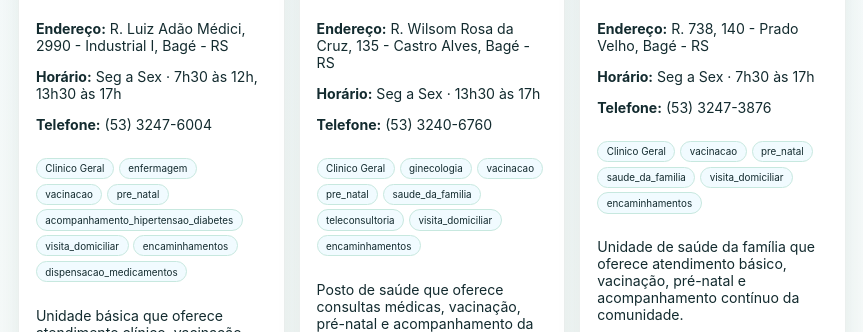
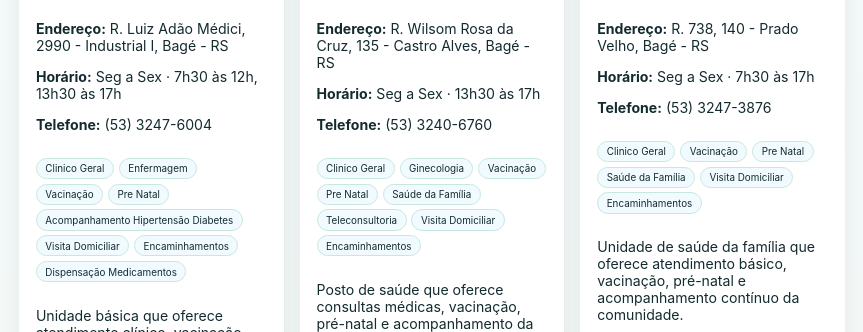
Before and after one commit to RodrigoPeraca/Pampa-Sa-de, a React (Create React App) app: page / in a window 1280 px wide. Shown: the part 2000-2332 px from the top of the page, without its empty margins (208-1071 px from the left). Built offline with nearby package versions, Linux system fonts and the light colour scheme.

Commit message:
Att 2 ortografia em services

```diff
--- a/src/App.js
+++ b/src/App.js
@@ -12,13 +12,13 @@ const FACILITIES = [
     phone: '(53) 3241-1588',
     services: [
       "Clinico Geral",
-      "ginecologia",
-      "vacinacao",
-      "pre_natal",
-      "saude_da_familia",
-      "praticas_integrativas",
-      "visita_domiciliar",
-      "encaminhamentos",
+      "Ginecologia",
+      "Vacinação",
+      "Pre Natal",
+      "Saúde da Família",
+      "Praticas Integrativas",
+      "Visita Domiciliar",
+      "Encaminhamentos",
     ],
     googleMaps:
       'https://maps.app.goo.gl/QEk2Kc8hfdkmWR728',
@@ -35,11 +35,11 @@ const FACILITIES = [
     phone: '(53) 3241-0042',
     services: [
       "Clinico Geral",
-      "vacinacao",
-      "pre_natal",
-      "saude_da_familia",
-      "visita_domiciliar",
-      "encaminhamentos",
+      "Vacinação",
+      "Pre Natal",
+      "Saúde da Família",
+      "Visita Domiciliar",
+      "Encaminhamentos",
     ],
     googleMaps:
       'https://maps.app.goo.gl/6NsLJbufWFrTmJTD8',
@@ -56,11 +56,11 @@ const FACILITIES = [
     phone: '(53) 3242-2476',
     services: [
       "Clinico Geral",
-      "vacinacao",
-      "pre_natal",
-      "saude_da_familia",
-      "visita_domiciliar",
-      "encaminhamentos",
+      "Vacinação",
+      "Pre Natal",
+      "Saúde da Família",
+      "Visita Domiciliar",
+      "Encaminhamentos",
     ],
     googleMaps:
       'https://maps.app.goo.gl/8yeCTE56M6Vow9Be7',
@@ -77,13 +77,13 @@ const FACILITIES = [
     phone: '(53) 3247-6004',
     services: [
       "Clinico Geral",
-      "enfermagem",
-      "vacinacao",
-      "pre_natal",
-      "acompanhamento_hipertensao_diabetes",
-      "visita_domiciliar",
-      "encaminhamentos",
-      "dispensacao_medicamentos",
+      "Enfermagem",
+      "Vacinação",
+      "Pre Natal",
+      "Acompanhamento Hipertensão Diabetes",
+      "Visita Domiciliar",
+      "Encaminhamentos",
+      "Dispensação Medicamentos",
     ],
     googleMaps:
       'https://maps.app.goo.gl/dMaW6zD4dL3kMNqC6',
@@ -99,13 +99,13 @@ const FACILITIES = [
     phone: '(53) 3240-6760',
     services: [
       "Clinico Geral",
-      "ginecologia",
-      "vacinacao",
-      "pre_natal",
-      "saude_da_familia",
-      "teleconsultoria",
-      "visita_domiciliar",
-      "encaminhamentos",
+      "Ginecologia",
+      "Vacinação",
+      "Pre Natal",
+      "Saúde da Família",
+      "Teleconsultoria",
+      "Visita Domiciliar",
+      "Encaminhamentos",
     ],
     googleMaps:
       'https://maps.app.goo.gl/LCpCQfUmqqijEz2d6',
@@ -122,11 +122,11 @@ const FACILITIES = [
     phone: '(53) 3247-3876',
     services: [
       "Clinico Geral",
-      "vacinacao",
-      "pre_natal",
-      "saude_da_familia",
-      "visita_domiciliar",
-      "encaminhamentos",
+      "Vacinação",
+      "Pre Natal",
+      "Saúde da Família",
+      "Visita Domiciliar",
+      "Encaminhamentos",
     ],
     googleMaps:
       'https://maps.app.goo.gl/RDvrhRxRKW7EoE9P7',
@@ -143,14 +143,14 @@ const FACILITIES = [
     phone: '(53) 3247-1385',
     services: [
       "Clinico Geral",
-      "ginecologia",
-      "vacinacao",
-      "pre_natal",
-      "saude_da_familia",
-      "visita_domiciliar",
-      "acompanhamento_familiar",
-      "encaminhamentos",
-      "educacao_em_saude",
+      "Ginecologia",
+      "Vacinação",
+      "Pre Natal",
+      "Saúde da Família",
+      "Visita Domiciliar",
+      "Acompanhamento Familiar",
+      "Encaminhamentos",
+      "Educação em Saúde",
     ],
     googleMaps:
       'https://maps.app.goo.gl/eztGbUAvzWFctPb97',
@@ -167,14 +167,14 @@ const FACILITIES = [
     phone: '(53) ---------',
     services: [
       "Clinico Geral",
-      "enfermagem",
-      "vacinacao",
-      "pre_natal",
-      "saude_da_familia",
-      "visita_domiciliar",
-      "acompanhamento_cronicos",
-      "encaminhamentos",
-      "promocao_saude",
+      "Enfermagem",
+      "Vacinação",
+      "Pre Natal",
+      "Saúde da Família",
+      "Visita Domiciliar",
+      "Acompanhamento Crónicos",
+      "Encaminhamentos",
+      "Promoção Saúde",
     ],
     googleMaps:
       'https://maps.app.goo.gl/BSDQySfhBWTYyYHW7',
@@ -191,12 +191,12 @@ const FACILITIES = [
     phone: '(53) 3242-8518',
     services: [
       "Clinico Geral",
-      "enfermagem",
-      "vacinacao",
-      "pre_natal",
-      "saude_da_familia",
-      "visita_domiciliar",
-      "encaminhamentos",
+      "Enfermagem",
+      "Vacinação",
+      "Pre Natal",
+      "Saúde da Família",
+      "Visita Domiciliar",
+      "Encaminhamentos",
     ],
     googleMaps:
       'https://maps.app.goo.gl/nutertoSDxGP8s5YA',
@@ -213,13 +213,13 @@ const FACILITIES = [
     phone: '(53) 3247-1356',
     services: [
       "Clinico Geral",
-      "ginecologia",
-      "vacinacao",
-      "pre_natal",
-      "saude_da_familia",
-      "visita_domiciliar",
-      "encaminhamentos",
-      "educacao_em_saude",
+      "Ginecologia",
+      "Vacinação",
+      "Pre Natal",
+      "Saúde da Família",
+      "Visita Domiciliar",
+      "Encaminhamentos",
+      "Educação em Saúde",
     ],
     googleMaps:
       'https://maps.app.goo.gl/k1iW7i8hjvxUnwz36',
@@ -236,11 +236,11 @@ const FACILITIES = [
     phone: '(53) 3242-3016',
     services: [
       "Clinico Geral",
-        "enfermagem",
-        "vacinacao",
-        "pre_natal",
-        "dispensacao_medicamentos",
-        "encaminhamentos",
+      "Enfermagem",
+      "Vacinação",
+      "Pre Natal",
+      "Dispensação Medicamentos",
+      "Encaminhamentos",
     ],
     googleMaps:
       'https://maps.app.goo.gl/e1fgdUYuPsN4Am79A',
@@ -257,13 +257,13 @@ const FACILITIES = [
     phone: '(53) 3241-0774',
     services: [
       "Clinico Geral",
-      "ginecologia",
-      "vacinacao",
-      "pre_natal",
-      "saude_da_familia",
-      "teleconsultoria",
-      "visita_domiciliar",
-      "encaminhamentos",
+      "Ginecologia",
+      "Vacinação",
+      "Pre Natal",
+      "Saúde da Família",
+      "Teleconsultoria",
+      "Visita Domiciliar",
+      "Encaminhamentos",
     ],
     googleMaps:
       'https://maps.app.goo.gl/BBJ7h5F3wsfn1jZg6',
@@ -279,16 +279,16 @@ const FACILITIES = [
     hours: 'Seg a Sex · 7h30 às 12h, 13h30 às 17h',
     phone: '(53) 3241-7990',
     services: [
-      "atencao_primaria",
-      "consulta_ambulatorial",
-      "acompanhamento_pacientes",
-      "encaminhamentos",
-      "visita_domiciliar",
+      "Atencao Primária",
+      "Consulta Ambulatorial",
+      "Acompanhamento Pacientes",
+      "Encaminhamentos",
+      "Visita Domiciliar",
     ],
     googleMaps:
       'https://maps.app.goo.gl/pADDdEhcNWL21ry86',
     notes:
-      'Equipe de saúde da família que atende com consultas, acompanhamento de pacientes e encaminhamentos pelo SUS.',
+      'Equipe de saúde da família que atende com consultas, acompanhamento de pacientes e Encaminhamentos pelo SUS.',
   },
   {
     id: 'Posto-de-Saúde-Sá-Mommany',
@@ -300,15 +300,15 @@ const FACILITIES = [
     phone: '(53) 3242-5390',
     services: [
       "Clinico Geral",
-      "vacinacao",
-      "curativos",
-      "pre_natal",
-      "encaminhamentos",
+      "Vacinação",
+      "Curativos",
+      "Pre Natal",
+      "Encaminhamentos",
     ],
     googleMaps:
       'https://maps.app.goo.gl/8uUGMHjPZHDhPH1P8',
     notes:
-      'Unidade básica com atendimentos simples como consultas, vacinação, curativos e encaminhamentos pelo SUS.',
+      'Unidade básica com atendimentos simples como consultas, vacinação, curativos e Encaminhamentos pelo SUS.',
   },
   {
     id: 'UBS-CAIC',
@@ -320,12 +320,12 @@ const FACILITIES = [
     phone: '(53) 3241-1552',
     services: [
       "Clinico Geral",
-      "odontologia",
-      "farmacia",
-      "pre_natal",
-      "prontuario_paciente",
-      "vacinacao",
-      "encaminhamentos",
+      "Odontologia",
+      "Farmacia",
+      "Pre Natal",
+      "Prontuario Paciente",
+      "Vacinação",
+      "Encaminhamentos",
     ],
     googleMaps:
       'https://maps.app.goo.gl/U4RcQHBZsaN48xGQ9',
@@ -342,10 +342,10 @@ const FACILITIES = [
     phone: '(53) 3242-2433',
     services: [
       "Clinico Geral",
-      "vacinacao",
-      "curativos",
-      "pre_natal",
-      "encaminhamentos",
+      "Vacinação",
+      "Curativos",
+      "Pre Natal",
+      "Encaminhamentos",
     ],
     googleMaps:
       'https://maps.app.goo.gl/MuJGhk3iQ4TbA8B87',
@@ -361,11 +361,11 @@ const FACILITIES = [
     hours: 'Seg a Sex · *** às ***',
     phone: '(53) 3921-7060',
     services: [
-      "diagnostico_tuberculose",
-      "tratamento_tuberculose",
-      "acompanhamento_pacientes",
-      "dispensacao_medicamentos",
-      "vigilancia_epidemiologica",
+      "Diagnóstico Tuberculose",
+      "Tratamento Tuberculose",
+      "Acompanhamento Pacientes",
+      "Dispensação Medicamentos",
+      "Vigilância Epidemiológica",
     ],
     googleMaps:
       'https://maps.app.goo.gl/CnmwW8nMN1pRsv3m7',
@@ -381,11 +381,11 @@ const FACILITIES = [
     hours: 'Seg a Sex · *** às ***',
     phone: '(53) 3242-1495',
     services: [
-      "atendimento_psicologico",
-      "atendimento_psiquiatrico",
-      "acompanhamento_intensivo",
-      "oficinas_terapeuticas",
-      "atendimento_infantil",
+      "Atendimento Psicologico",
+      "Atendimento Psiquiatrico",
+      "Acompanhamento Intensivo",
+      "Oficinas Terapeuticas",
+      "Atendimento Infantil",
     ],
     googleMaps:
       'https://maps.app.goo.gl/sbki39gvefkDmT8D8',
@@ -401,11 +401,11 @@ const FACILITIES = [
     hours: 'Seg a Sex · 8h às 17h',
     phone: '(53) 3247-3248',
     services: [
-      "atendimento_psicologico",
-      "atendimento_psiquiatrico",
-      "acompanhamento_continuo",
-      "grupos_terapeuticos",
-      "reabilitacao_psicossocial",
+      "Atendimento Psicologico",
+      "Atendimento Psiquiatrico",
+      "Acompanhamento Continuo",
+      "Grupos Terapeuticos",
+      "Reabilitacao Psicossocial",
     ],
     googleMaps:
       'https://maps.app.goo.gl/em1ruGWbxFfw3gqq5',
@@ -421,11 +421,11 @@ const FACILITIES = [
     hours: 'Seg a Sex · *** às ***',
     phone: '(53) 3247-7243',
     services: [
-      "tratamento_dependencia_quimica",
-      "atendimento_psicologico",
-      "atendimento_psiquiatrico",
-      "grupos_apoio",
-      "reducao_danos",
+      "Tratamento Dependência Química",
+      "Atendimento Psicologico",
+      "Atendimento Psiquiatrico",
+      "Grupos Apoio",
+      "Redução Danos",
     ],
     googleMaps:
       'https://maps.app.goo.gl/NgAXio6RKQUsUDxp7',
@@ -441,15 +441,15 @@ const FACILITIES = [
     hours: 'Seg a Sex · 7h30 às 17h',
     phone: '(53) 3242-2433',
     services: [
-      "atendimento_especializado",
-      "consultas_especialidades",
-      "exames",
-      "encaminhamentos",
+      "Atendimento Especializado",
+      "Consultas Especialidades",
+      "Exames",
+      "Encaminhamentos",
     ],
     googleMaps:
       'https://maps.app.goo.gl/h4n6jqa2fyJgd4qm8',
     notes:
-      'Serviço de atendimento especializado com consultas médicas específicas, exames e encaminhamentos.',
+      'Serviço de atendimento especializado com consultas médicas específicas, exames e Encaminhamentos.',
   },
   {
     id: 'UBS-ESF-Doutor-Jorge-Sui-e-Grillo',
@@ -462,11 +462,11 @@ const FACILITIES = [
     services: [
       "Clinico Geral",
       "enfermagem",
-      "vacinacao",
-      "pre_natal",
-      "saude_da_familia",
-      "visita_domiciliar",
-      "encaminhamentos",
+      "Vacinação",
+      "Pre Natal",
+      "Saúde da Família",
+      "Visita Domiciliar",
+      "Encaminhamentos",
     ],
     googleMaps:
       'https://maps.app.goo.gl/NgAXio6RKQUsUDxp7',
@@ -482,10 +482,10 @@ const FACILITIES = [
     hours: 'Seg a Sex · *** às ***',
     phone: '(53) 99998-6283',
     services: [
-      "atendimento_pre_hospitalar",
-      "suporte_basico_vida",
-      "suporte_avancado_vida",
-      "remocao_pacientes",
+      "Atendimento Pre Hospitalar",
+      "Suporte Basico a Vida",
+      "Suporte Avançado a Vida",
+      "Remoção Pacientes",
     ],
     googleMaps:
       'https://maps.app.goo.gl/a6E4vfdJ8trZKajy9',
@@ -502,10 +502,10 @@ const FACILITIES = [
     phone: '(53) 3247-3273',
     services: [
       "Clinico Geral",
-      "vacinacao",
-      "pre_natal",
-      "enfermagem",
-      "encaminhamentos",
+      "Vacinação",
+      "Pre Natal",
+      "Enfermagem",
+      "Encaminhamentos",
     ],
     googleMaps:
       'https://maps.app.goo.gl/Bj6HJb9b6EXh9XbPA',
@@ -521,11 +521,11 @@ const FACILITIES = [
     hours: 'Todos os dias · 24h',
     phone: '(53) 3247-7243',
     services: [
-      "atendimento_urgencia",
-      "atendimento_emergencia",
-      "observacao",
-      "estabilizacao_pacientes",
-      "exames_basicos"
+      "Atendimento Urgência",
+      "Atendimento Emergência",
+      "Observação",
+      "Estabilização Pacientes",
+      "Exames Basicos"
     ],
     googleMaps:
       'https://maps.app.goo.gl/na7WGyFayy58ihoB6',
@@ -541,12 +541,12 @@ const FACILITIES = [
     hours: 'Todos os dias · 7h30 às 12h, 13h30 às 18h',
     phone: '(53) 3247-7243',
     services: [
-      "internacao",
-      "cirurgias",
-      "consultas_especializadas",
-      "exames_complexos",
-      "atendimento_ambulatorial",
-      "ensino_pesquisa"
+      "Internacao",
+      "Cirurgias",
+      "Consultas Especializadas",
+      "Exames Complexos",
+      "Atendimento Ambulatorial",
+      "Ensino Pesquisa"
     ],
     googleMaps:
       'https://maps.app.goo.gl/Qiuj3jrw2XBYVpvh6',
@@ -563,19 +563,19 @@ const FACILITIES = [
     phone: '(53) 3247-7243',
     services: [
       "Clinico Geral",
-      "ginecologia",
-      "vacinacao",
-      "pre_natal",
-      "saude_da_familia",
-      "praticas_integrativas",
-      "teleconsultoria",
-      "visita_domiciliar",
-      "encaminhamentos",
+      "Ginecologia",
+      "Vacinação",
+      "Pre Natal",
+      "Saúde da Família",
+      "Praticas Integrativas",
+      "Teleconsultoria",
+      "Visita Domiciliar",
+      "Encaminhamentos",
     ],
     googleMaps:
       'https://maps.app.goo.gl/Qiuj3jrw2XBYVpvh6',
     notes:
-      'Equipe de saúde da família que realiza atendimento básico, vacinação, acompanhamento familiar e encaminhamentos.',
+      'Equipe de saúde da família que realiza atendimento básico, vacinação, acompanhamento familiar e Encaminhamentos.',
   },
 ];
 
```
